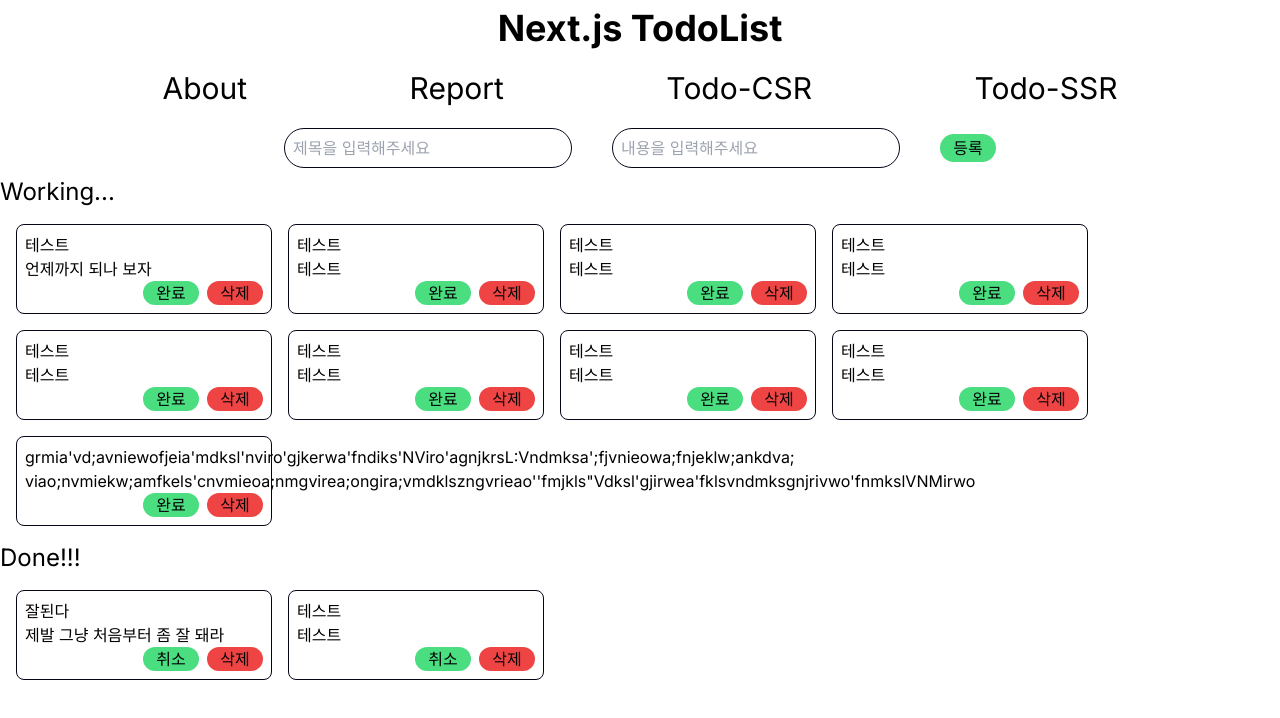
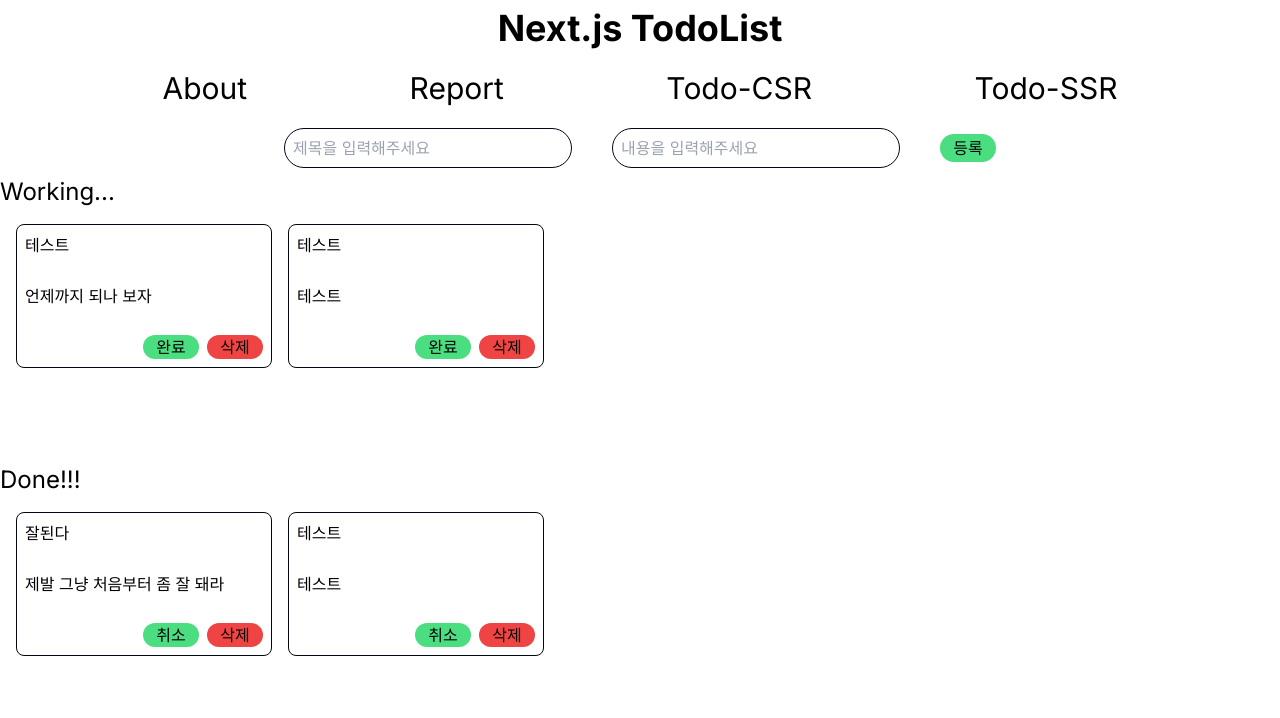
Before and after one commit to DecidedCard/nextjs-todolist, a Next.js app: page /todo-csr in a window 1280 px wide. Shown: the top 718 px of the page. Built offline with nearby package versions, Linux system fonts and the light colour scheme; data requests are answered from the project's data file.

Commit message:
[style] todolist css 작성

```diff
--- a/db.json
+++ b/db.json
@@ -24,52 +24,10 @@
       "isDone": true
     },
     {
-      "id": "abbe",
-      "title": "테스트",
-      "contents": "테스트",
-      "isDone": false
-    },
-    {
-      "id": "caf3",
-      "title": "테스트",
-      "contents": "테스트",
-      "isDone": false
-    },
-    {
-      "id": "1d94",
-      "title": "테스트",
-      "contents": "테스트",
-      "isDone": false
-    },
-    {
-      "id": "2ac0",
-      "title": "테스트",
-      "contents": "테스트",
-      "isDone": false
-    },
-    {
-      "id": "3f6b",
-      "title": "테스트",
-      "contents": "테스트",
-      "isDone": false
-    },
-    {
-      "id": "3273",
-      "title": "테스트",
-      "contents": "테스트",
-      "isDone": false
-    },
-    {
       "id": "34ac",
       "title": "테스트",
       "contents": "테스트",
       "isDone": false
-    },
-    {
-      "id": "bfa9",
-      "title": "grmia'vd;avniewofjeia'mdksl'nviro'gjkerwa'fndiks'NViro'agnjkrsL:Vndmksa';fjvnieowa;fnjeklw;ankdva;",
-      "contents": "viao;nvmiekw;amfkels'cnvmieoa;nmgvirea;ongira;vmdklszngvrieao''fmjkls\"Vdksl'gjirwea'fklsvndmksgnjrivwo'fnmkslVNMirwo",
-      "isDone": false
     }
   ]
 }
--- a/src/components/TodoListComponents/TodoList.tsx
+++ b/src/components/TodoListComponents/TodoList.tsx
@@ -25,10 +25,10 @@
             return (
               <div
                 key={item.id}
-                className="border border-solid border-slate-950 w-64 rounded-lg m-2 p-2"
+                className="flex flex-col justify-between m-2 p-2 min-w-64 min-h-36 rounded-lg border border-solid border-slate-950"
               >
                 <h3>{item.title}</h3>
-                <p>{item.contents}</p>
+                <p className="whitespace">{item.contents}</p>
                 <div className="flex justify-end gap-2">
                   <button
                     onClick={() => updateMutate(item)}
```
